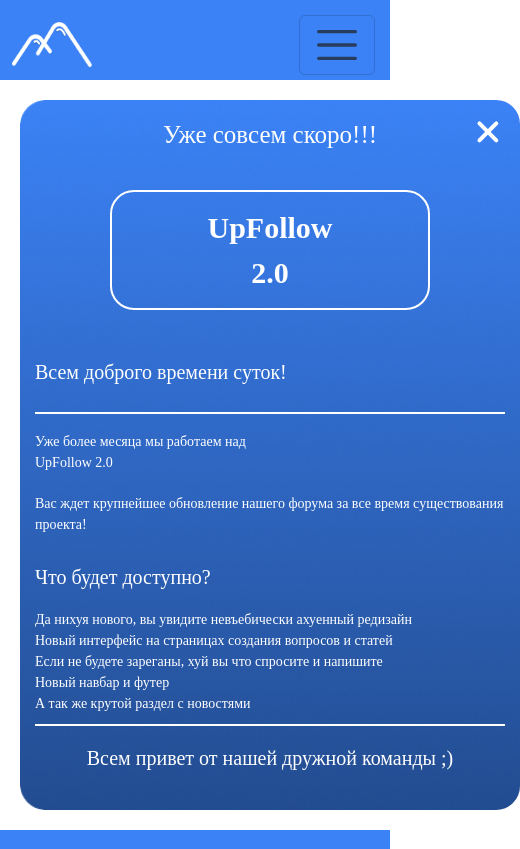
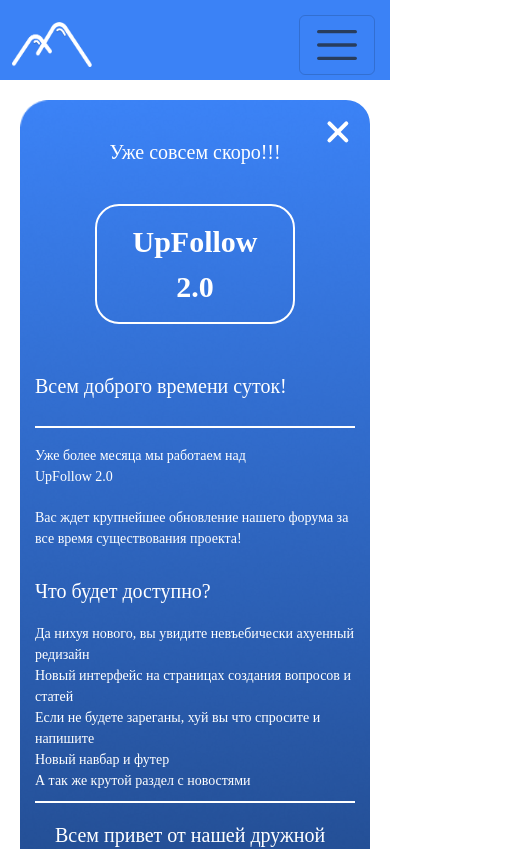
Before and after one commit to OverflowProjectMSP/final, a Vue app in the folder client/: page /uftwo in a window 390 px wide. Shown: the top 849 px of the page, 520 px wide, since content can reach past the window. Built offline with nearby package versions, Linux system fonts and the light colour scheme; no server answers; a web font is replaced by a local one.

Commit message:
comming soon (2)

```diff
--- a/client/src/components/Edit/UfTwo.vue
+++ b/client/src/components/Edit/UfTwo.vue
@@ -3,6 +3,7 @@
 </script>
 
 <template>
+<div class="window">
     <div class="wind">
         <button>
             <svg width="34" height="34" viewBox="0 0 34 34" fill="none" xmlns="http://www.w3.org/2000/svg">
@@ -35,6 +36,7 @@
             <h2>Всем привет от нашей дружной команды ;)</h2>
         </div>
     </div>
+</div>
 </template>
 
 <style>
@@ -44,8 +46,14 @@ h1, h2, h3, h4, h5, p {
     margin: 0;
 }
 
+.window {
+    width: 100%;
+    display: flex;
+    justify-content: center;
+}
+
 .wind {
-    margin: 20px 0 20px 20px;
+    margin: 20px 0 20px 0;
 
 
     width: 500px;
@@ -152,4 +160,27 @@ h2 {
     font-size: 20px;
 }
 
+@media (max-width: 530px) {
+    .wind {
+        width: 450px;
+        height: 750px;
+    }
+}
+
+@media (max-width: 460px) {
+    .wind {
+        width: 350px;
+        height: 800px;
+    }
+
+    h1 {
+        font-size: 20px;
+        margin-top: 20px;
+    }
+
+    .uf {
+        width: 200px;
+    }
+}
+
 </style>
```
